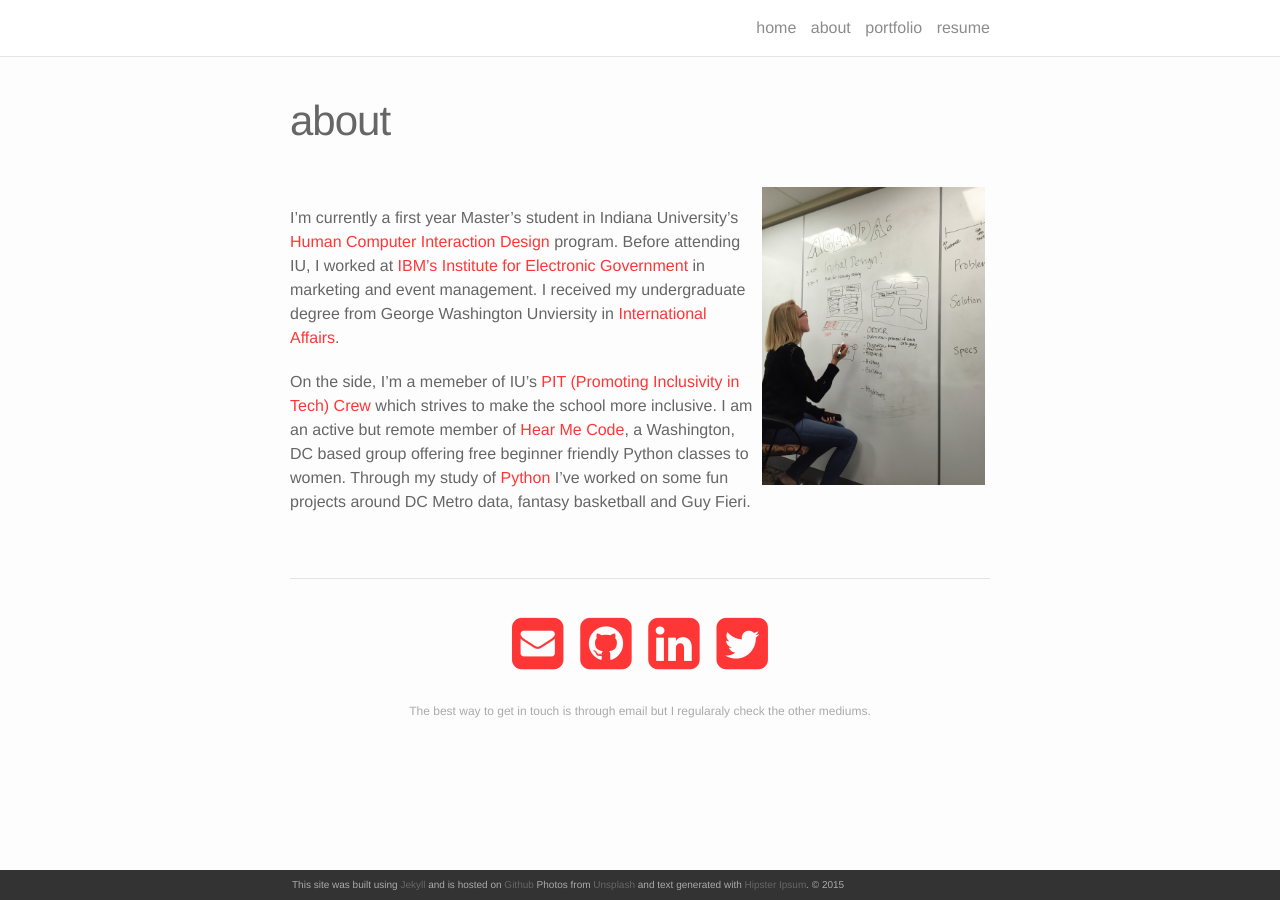
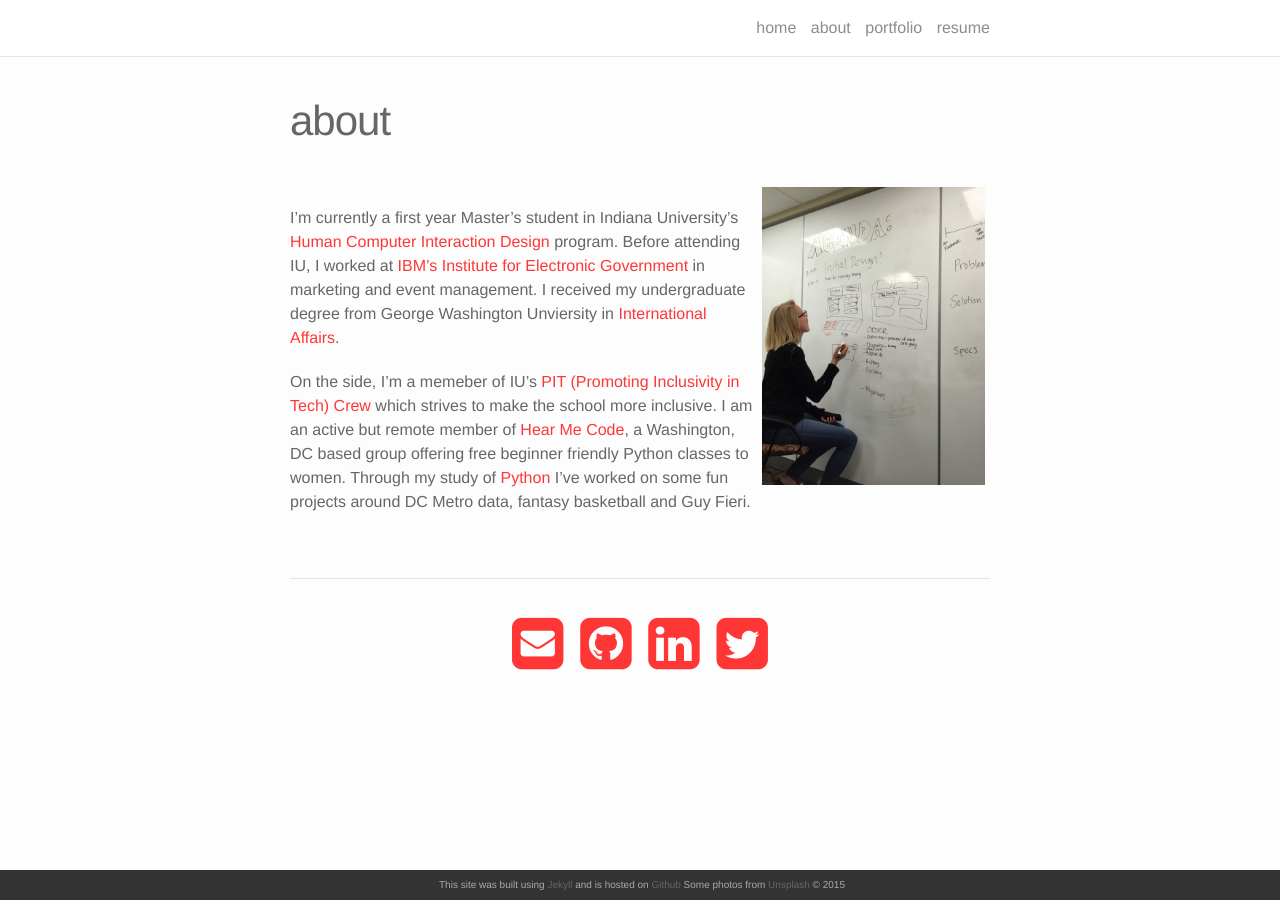
Before and after one commit to mcriqui/mcriqui.github.io, a Jekyll site: the page built from about.md, in a window 1280 px wide. Built offline with Jekyll 4.4.1, drawn with Linux system fonts in a browser that asks for light colours; nearby versions of some CDN libraries; some web fonts are replaced.

Commit message:
updated footer

```diff
--- a/_includes/footer.html
+++ b/_includes/footer.html
@@ -1,7 +1,7 @@
 <footer class="site-footer">
 
   <div class="wrapper">
-  	<p>This site was built using <a href="http://jekyllrb.com" target="_blank">Jekyll</a> and is hosted on <a href="https://github.com" target="_blank">Github</a> Photos from <a href="https://unsplash.com" target="_blank">Unsplash</a> and text generated with <a href="http://hipsum.co" target="_blank">Hipster Ipsum</a>. &#169; 2015</p>
+  	<p>This site was built using <a href="http://jekyllrb.com" target="_blank">Jekyll</a> and is hosted on <a href="https://github.com" target="_blank">Github</a> Some photos from <a href="https://unsplash.com" target="_blank">Unsplash</a> &#169; 2015</p>
   </div>
 
 </footer>
--- a/_sass/_layout.scss
+++ b/_sass/_layout.scss
@@ -84,6 +84,7 @@ left:0px;
 bottom:0px;
 height:25px;
 width:100%;
+text-align: center
 }
 /**
  * Pagination   **********************************************************
--- a/about.md
+++ b/about.md
@@ -21,7 +21,3 @@
 	<a href="https://www.linkedin.com/in/maggie-criqui-4ba46a2a" target="_blank"><i class="fa fa-linkedin-square"></i></a>
 	<a href="https://twitter.com/MaggieCriqui" target="_blank"><i class="fa fa-twitter-square"></i></a>
 </span>
-
-<div class="col three caption">
-	The best way to get in touch is through email but I regularaly check the other mediums.
-</div>
```
